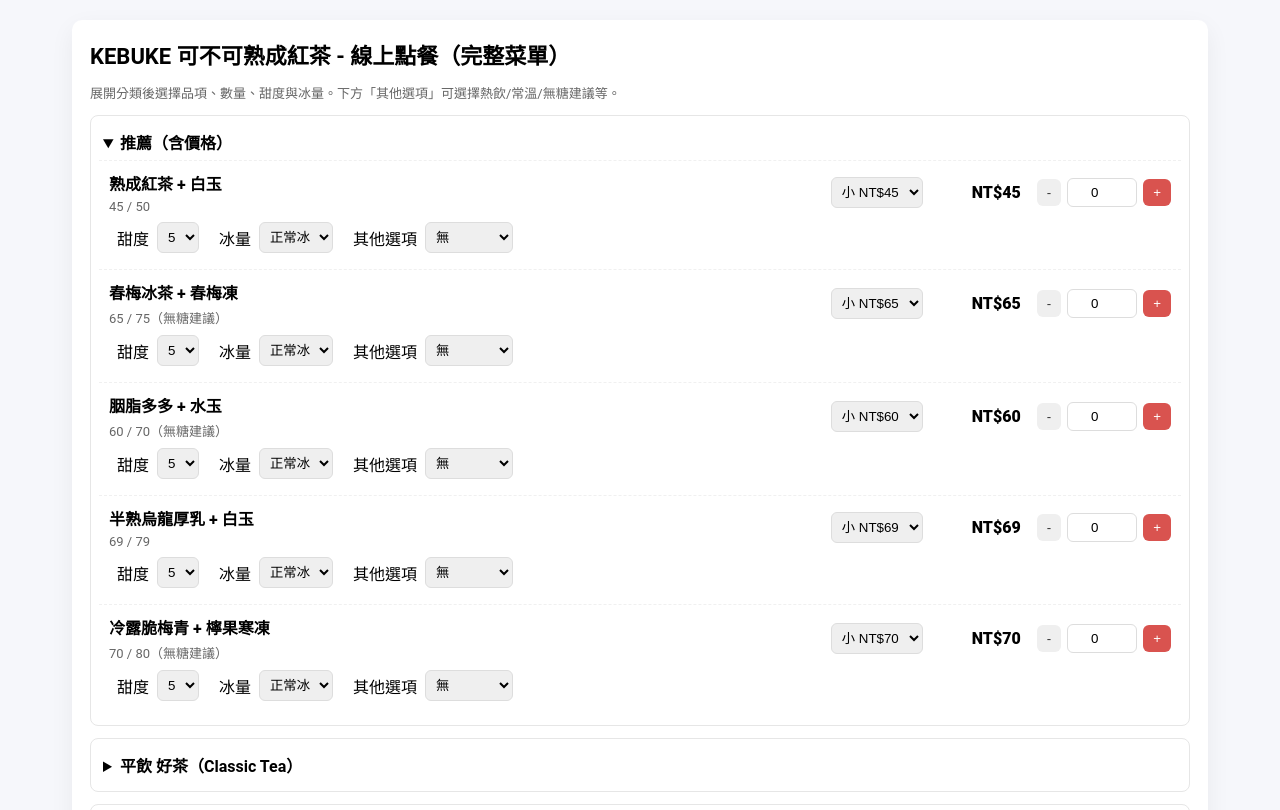
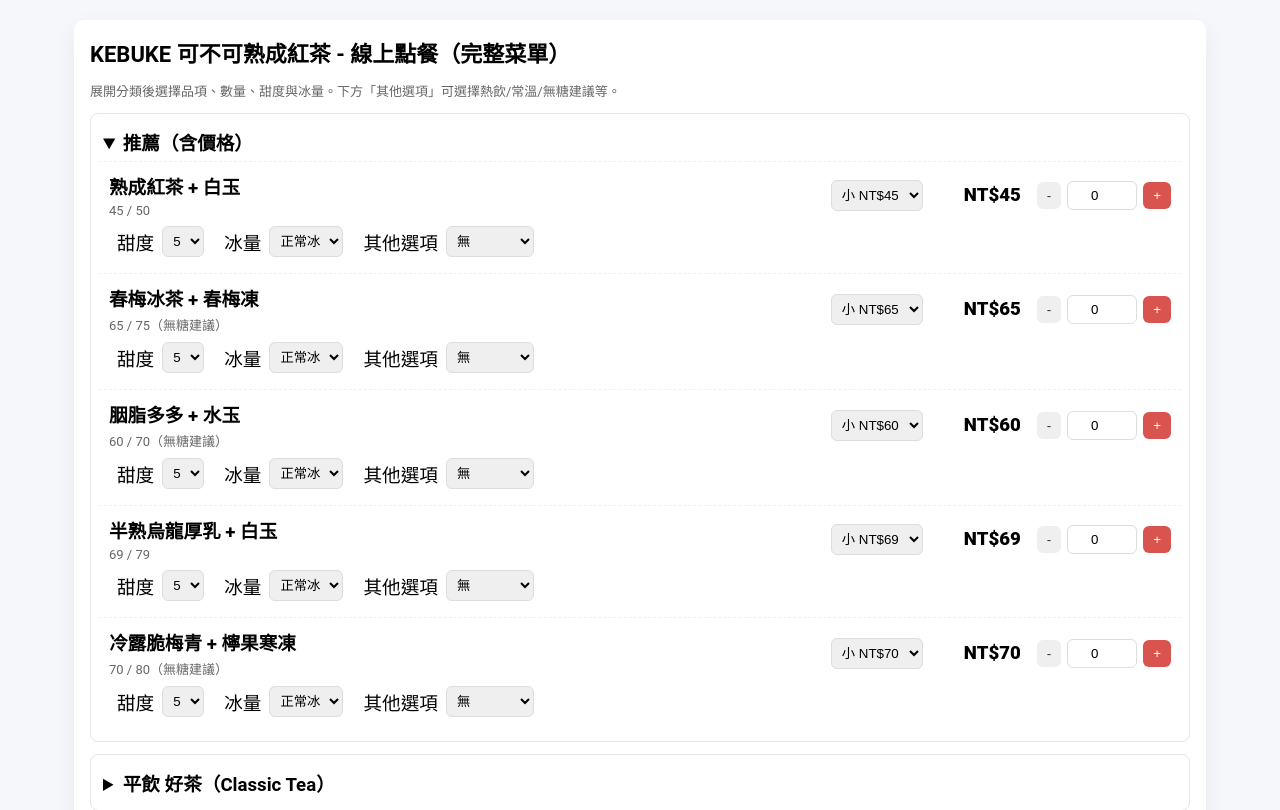
Before and after one commit to markxuxu/KEBUKE, a plain HTML site: page index.html in a window 1280 px wide. Shown: the top 810 px of the page. Drawn offline with Linux system fonts and the light colour scheme.

Commit message:
Update index.html

```diff
--- a/index.html
+++ b/index.html
@@ -29,6 +29,42 @@
     .total{font-weight:800}
     .sub-option{margin-top:8px;display:flex;gap:12px;align-items:center;flex-wrap:wrap}
     @media (max-width:820px){.meta{max-width:50%}.price{text-align:left}}
+    <meta name="viewport" content="width=device-width, initial-scale=1, maximum-scale=1, user-scalable=no">
+    :root {
+  /* 預設根字型大小（會被 JS 覆寫） */
+  font-size: 16px;
+}
+
+/* 容器最大寬度與置中 */
+.wrap {
+  max-width: 1100px;
+  margin: 0 auto;
+  padding: 16px;
+}
+
+/* 響應式欄位範例 */
+.row {
+  display: flex;
+  gap: 12px;
+  align-items: center;
+  justify-content: space-between;
+  flex-wrap: wrap;
+}
+
+/* 小螢幕調整 */
+@media (max-width: 820px) {
+  .meta { max-width: 100%; }
+  .controls { width: 100%; justify-content: flex-start; gap: 8px; }
+  .price { min-width: 70px; text-align: left; }
+}
+
+/* 更小螢幕微調 */
+@media (max-width: 420px) {
+  :root { font-size: 14px; } /* fallback */
+  input[type="number"] { width: 48px; }
+  .qty button { padding: 6px 8px; }
+}
+
   </style>
 </head>
 <body>
@@ -792,6 +828,38 @@
   </div>
 
   <script>
+    // 自動調整 root font-size（responsive scaling）
+(function() {
+  const DESIGN_WIDTH = 1100; // 你的設計稿寬度（px）
+  const BASE_FONT_SIZE = 16; // 設計稿在 DESIGN_WIDTH 時的根字型大小（px）
+  const MIN_FONT = 12;       // 最小字型（px）
+  const MAX_FONT = 20;       // 最大字型（px）
+
+  function setRootFontSize() {
+    const vw = Math.max(document.documentElement.clientWidth || window.innerWidth, 320);
+    // scale = vw / DESIGN_WIDTH; root = BASE_FONT_SIZE * scale
+    let newSize = BASE_FONT_SIZE * (vw / DESIGN_WIDTH);
+    newSize = Math.max(MIN_FONT, Math.min(MAX_FONT, newSize));
+    document.documentElement.style.fontSize = newSize + 'px';
+  }
+
+  // debounce helper
+  function debounce(fn, wait) {
+    let t;
+    return function() {
+      clearTimeout(t);
+      t = setTimeout(() => fn.apply(this, arguments), wait);
+    };
+  }
+
+  const onResize = debounce(setRootFontSize, 120);
+
+  // 初始化與事件綁定
+  document.addEventListener('DOMContentLoaded', setRootFontSize);
+  window.addEventListener('resize', onResize);
+  window.addEventListener('orientationchange', onResize);
+})();
+
     // ====== 配置 ======
     const GAS_WEB_APP_URL = 'https://script.google.com/macros/s/AKfycbwrgYcFM8VzFqCrU2jEdwwHO6rF7zCedFIQelO_CwUm88qraxyi-iKAxXKxsGa1Wdjv/exec'; // <-- 替換為你的 Apps Script exec URL
     const DEFAULT_SHEET_ID = ''; // 可選：若要指定 sheetId，填入
```
